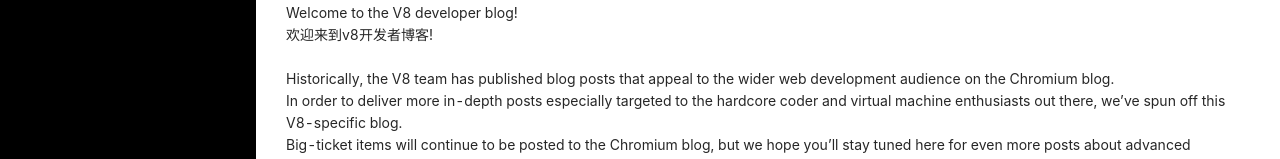
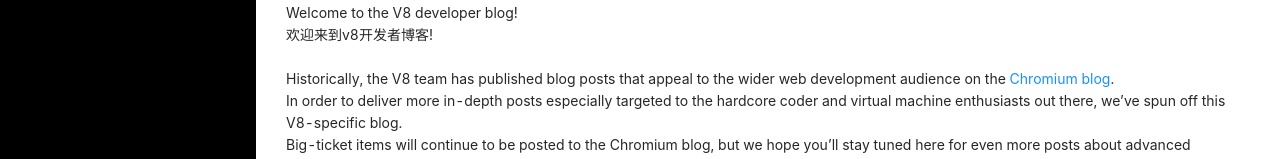
Before and after one commit to transparentME/translation, a React (Create React App) app: page /v8-HelloWorld in a window 1280 px wide. Shown: the part 277-436 px from the top of the page. Built offline with nearby package versions, Linux system fonts and the light colour scheme.

Commit message:
docs: (v8)Docs更新

```diff
--- a/src/pages/HelloWorld.js
+++ b/src/pages/HelloWorld.js
@@ -8,7 +8,7 @@
         Welcome to the V8 developer blog!<br/>
         欢迎来到v8开发者博客!<br/>
         <br />
-        Historically, the V8 team has published blog posts that appeal to the wider web development audience on the Chromium blog.<br/>
+        Historically, the V8 team has published blog posts that appeal to the wider web development audience on the <a href="https://blog.chromium.org/">Chromium blog</a>.<br/>
         In order to deliver more in-depth posts especially targeted to the hardcore coder and virtual machine enthusiasts out there, we’ve spun off this V8-specific blog.<br/>
         Big-ticket items will continue to be posted to the Chromium blog, but we hope you’ll stay tuned here for even more posts about advanced compiler techniques, low-level performance optimizations, and all the technical bits that make V8 tick.<br/>
         在过去的时间里，v8团队都一直在Chromium blog中发布博文，来吸引更多web开发者们。<br/>
```
